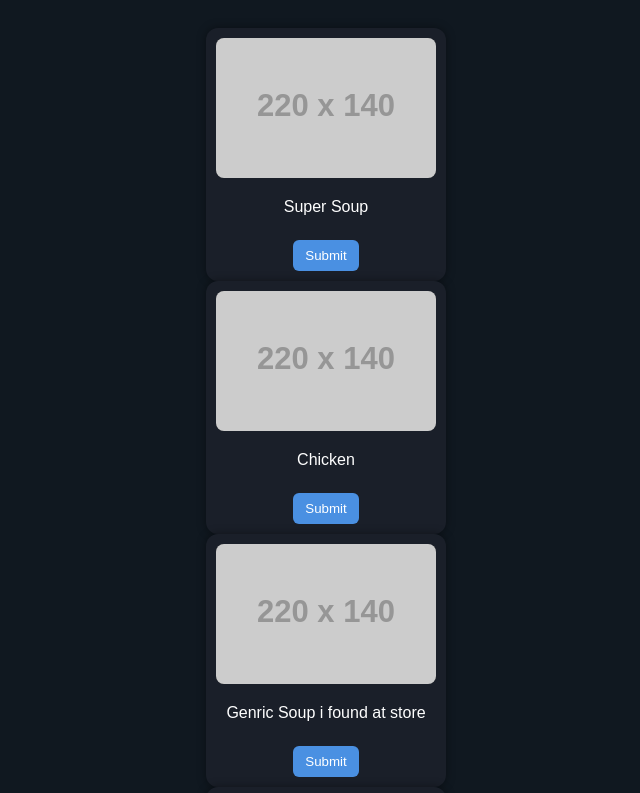
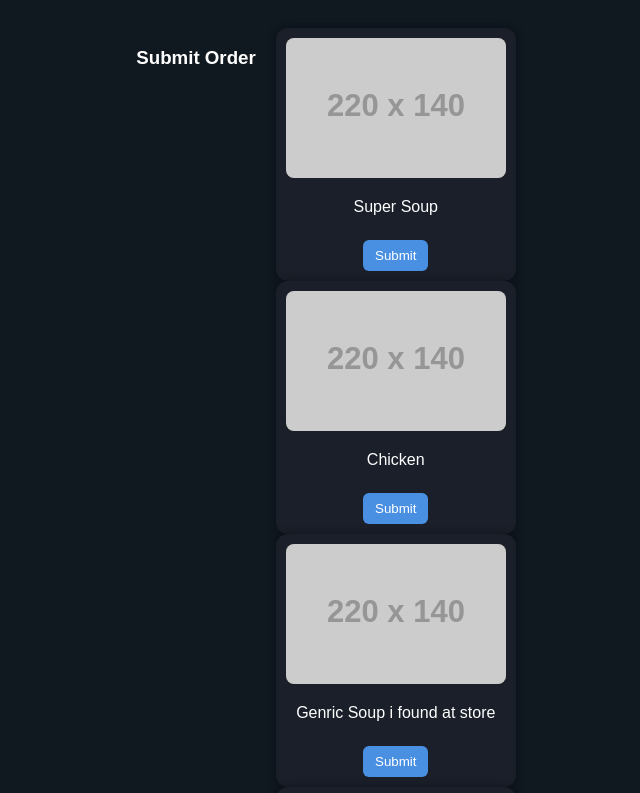
Before and after one commit to Magicflash67/Soup, a plain HTML site: page index.html in a window 1280 px wide. Shown: the top 793 px of the page, without its empty margins (314-954 px from the left). Drawn offline with Linux system fonts and the light colour scheme; placeholder pictures from the web are drawn by us.

Commit message:
Fix HTML encoding issues in index.html

```diff
--- a/index.html
+++ b/index.html
@@ -103,7 +103,7 @@
   </style>
 </head>
 <body>
-
+<h3>Submit Order</h3>
   <div id="gallery"></div>
 
   <!-- Popup -->
```
